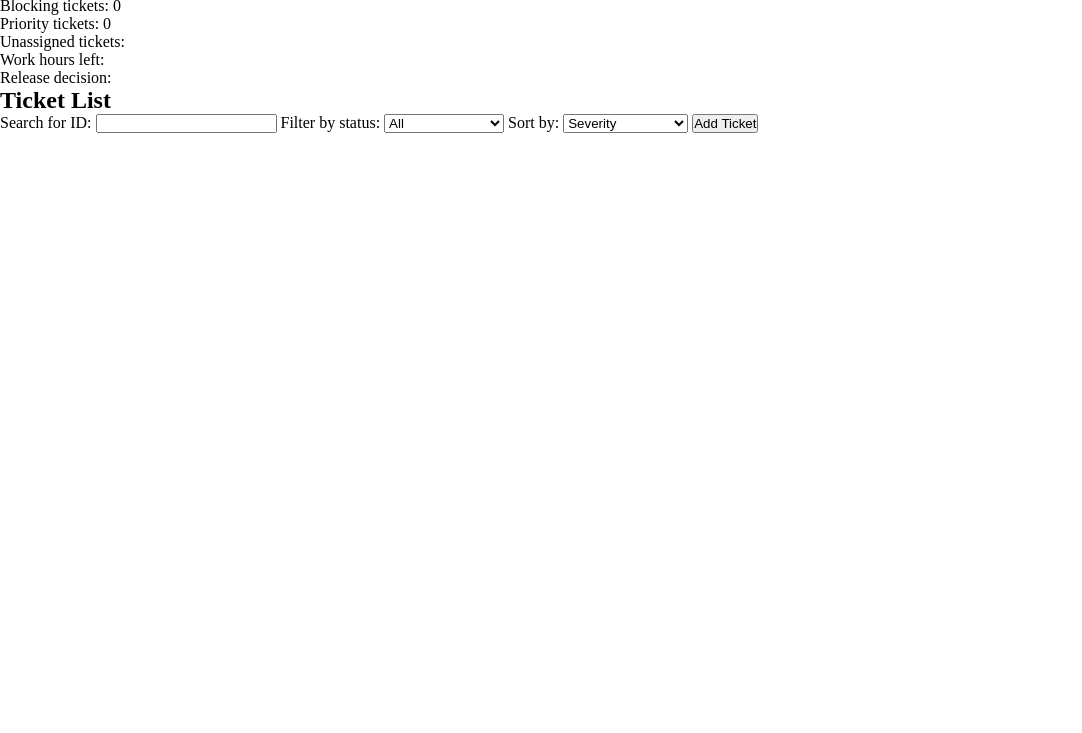
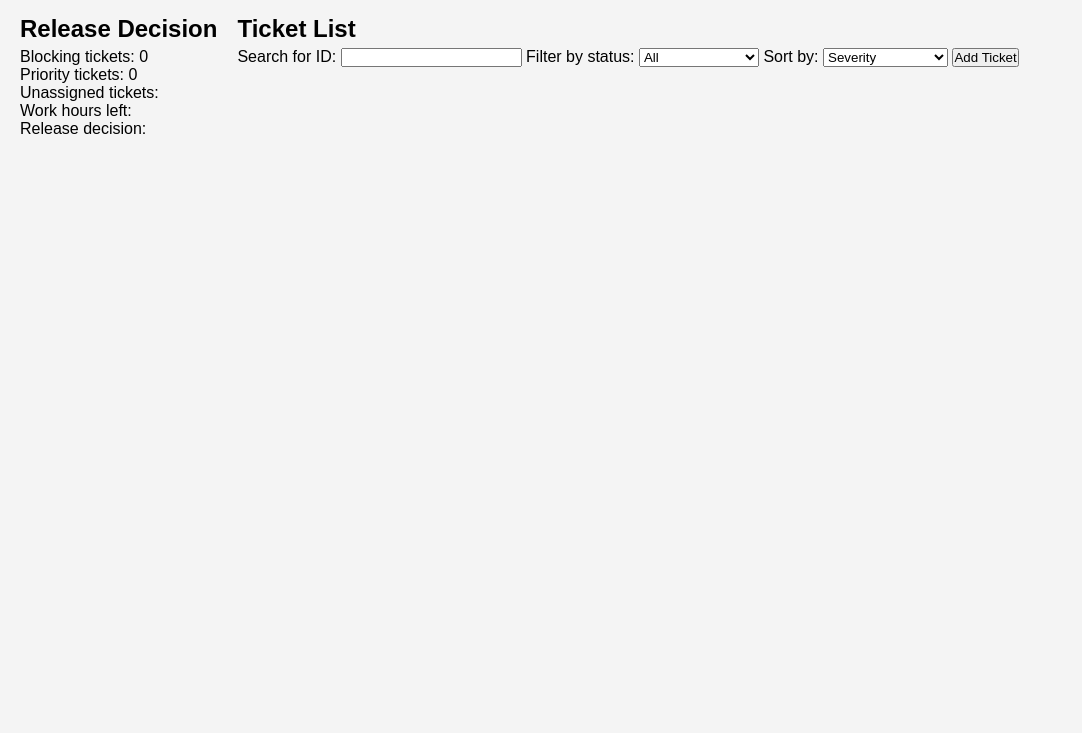
Before and after one commit to Isglassen/TE4_ReleaseDecisionSystem, a website: page index.html in a window 1280 px wide. Shown: the part 67-800 px from the top of the page, without its empty margins (0-1082 px from the left). Drawn offline with Linux system fonts and the light colour scheme.

Commit message:
Improve CSS

```diff
--- a/index.html
+++ b/index.html
@@ -17,7 +17,7 @@
 			<p>Work hours left: <span id="workHours"></span></p>
 			<p>Release decision: <span id="decision"></span></p>
 		</section>
-		<section>
+		<section class="grow">
 			<h2>Ticket List</h2>
 			<label for="idSearch">Search for ID: <input type="text" id="idSearch"></label>
 			<label for="filterStatus">Filter by status:
--- a/style.css
+++ b/style.css
@@ -4,11 +4,41 @@
 	box-sizing: border-box;
 }
 
+body {
+	font-family: Arial, sans-serif;
+	background-color: #f4f4f4;
+	padding: 20px;
+	display: flex;
+	flex-flow: row wrap;
+	gap: 20px;
+	max-width: 100%;
+}
+
+section {
+	margin-bottom: 20px;
+	max-width: 100%;
+}
+
+.grow {
+	flex-grow: 1;
+}
+
+h1, h2 {
+	width: 100%;
+	margin-bottom: 5px;
+}
+
+.ticket-title {
+	word-wrap: break-word;
+	width: 100%;
+}
+
 #ticketList {
 	display: grid;
 	gap: 10px;
-	grid-template-columns: repeat(5, auto);
-	width: fit-content;
+	grid-template-columns: max-content minmax(200px, 1fr) max-content max-content max-content;
+	margin-top: 10px;
+	width: 100%;
 }
 
 .ticket {
@@ -17,6 +47,8 @@
 	grid-template-columns: subgrid;
 	border: 1px solid #ccc;
 	cursor: pointer;
+	padding: 10px;
+	background-color: #fff;
 }
 
 .ticket.highlight {
```
